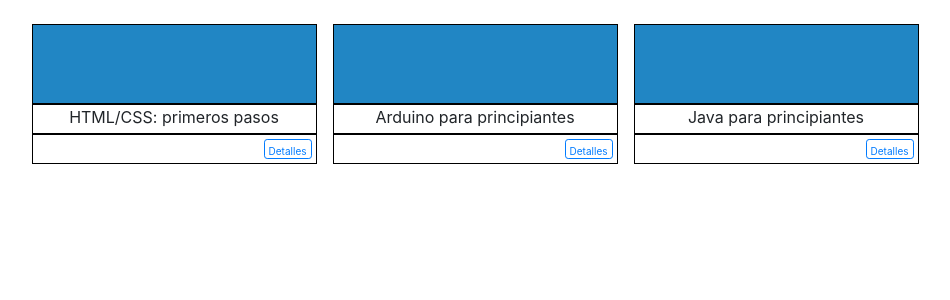
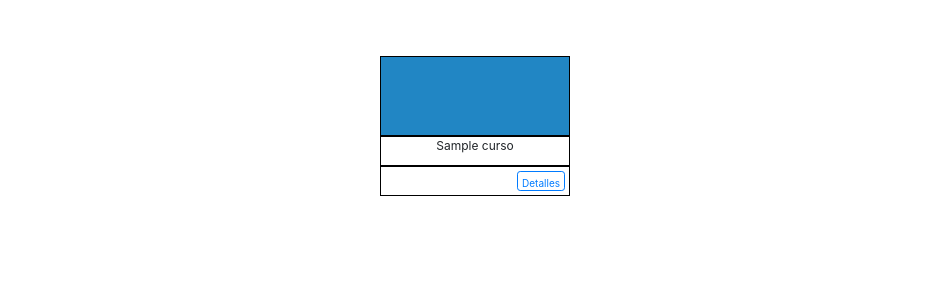
Before and after one commit to juanmanuel15/sge, a PHP site: page /cursos.php in a window 1280 px wide. Shown: the part 40-340 px from the top of the page, without its empty margins (165-1115 px from the left). Run offline with PHP 8.4, Linux system fonts and the light colour scheme; tables that the repository leaves empty or names only in its code hold one stand-in row (values such as "Sample post"); some web fonts are replaced.

Commit message:
Se modifico el modal y se generá automáticamente los cursos

```diff
--- a/css/usuario.css
+++ b/css/usuario.css
@@ -8,6 +8,7 @@ nav {
 
   a {
     color:white;
+
   }
 
   nav {
--- a/js/curso/cursos.js
+++ b/js/curso/cursos.js
@@ -6,24 +6,23 @@ $(document).ready(function() {
 	function leer(){
 		$.post('php/curso/leerCursos.php', function(respuesta){
 			respuesta = JSON.parse(respuesta);
-			Math.trunc(respuesta.length/3);
+			console.log(respuesta);
+
+			var curso = `<div class="row d-flex justify-content-center mt-2">`;
+			var relacion = 2;
+
+			for (var i = 0; i < respuesta.length; i++) {
 
 
 
-					$('#contenedor').append(curso);
+				if((i)%4 == 0 ){
+					curso += `</div>`;
+					curso += `<div class="row d-flex justify-content-center mt-4">`;
+				}
 
 
-					console.log(largo);
-					largo = respuesta.length-largo;
-					console.log(largo);
-
-					var curso = `<div class="row d-flex justify-content-center mt-4">`;
-
-					for (var i = ; i < largo; i++) {
-
-						if(i)
 				  curso += `
-								<div class="col-3 col-sm-3 col-md-3 col-lg-3 mt-4 mx-1">
+						<div class="col-${relacion} col-sm-${relacion} col-md-${relacion} col-lg-${relacion} mt-4 mx-1">
 							<div class="row">
 								<div class="col-12  a">
 								</div>
@@ -40,6 +39,7 @@ $(document).ready(function() {
 									<a href="curso.php?curso=${respuesta[i].id}" class="btn btn-outline-primary btn-sm btn-detalles p-1">Detalles</a>
 								</div>
 							</div>
+						</div>
 
 
 						`;
@@ -49,7 +49,7 @@ $(document).ready(function() {
 
 			}
 
-					curso = `</div>`;
+					curso += `</div>`;
 					$('#contenedor').append(curso);
 
 
--- a/js/cursos.js
+++ b/js/cursos.js
@@ -459,7 +459,7 @@ function selectores () {
 
 	//Obtenemos el selector para el lugar
 
-	$.get('cursos/lugar.php', function(respuesta){
+	/*$.get('cursos/lugar.php', function(respuesta){
 		$('#selectLugar').empty();
 		var array_respuesta = JSON.parse(respuesta);
 		var fila = '';
@@ -469,7 +469,7 @@ function selectores () {
 				}
 
 		$('#selectLugar').append(fila);
-	});
+	});*/
 
 	$.get('cursos/req.php', function(respuesta){
 		$('#selectReq').empty();
--- a/php/admin/cursos.php
+++ b/php/admin/cursos.php
@@ -8,7 +8,7 @@
 
 <!-- Modal Agregar Curso -->
 <div class="modal fade" id="modalCurso" tabindex="-1" role="dialog" aria-labelledby="exampleModalLabel" aria-hidden="true">
-  <div class="modal-dialog" role="document">
+  <div class="modal-dialog modal-lg" role="document">
     <div class="modal-content">
       <div class="modal-header">
         <h5 class="modal-title" id="modalTitulo">Agregar Curso</h5>
--- a/php/usuario/curso/leer.php
+++ b/php/usuario/curso/leer.php
@@ -17,7 +17,7 @@
 
 
        $query = "SELECT * FROM curso WHERE id_curso = '$curso'";
-
+       $tipo_actividad = '';
 
         $resultado = leerDatos($conexion, $query);
 
@@ -27,7 +27,7 @@
             $varCurso [] = [
                 'id_curso' => $row[0],
                 'titulo'=> $row[1],
-                'tipo_actividad'=> tipo_actividad($conexion,$row[2]),
+                'tipo_actividad'=> $tipo_actividad = tipo_actividad($conexion,$row[2]),
                 'descripcion' => $row[3],
                 'requisitos'=> $row[4],
                 'dirigido' => $row[5]
--- a/views/cursos.view.php
+++ b/views/cursos.view.php
@@ -34,6 +34,7 @@
           text-align:center;
           height: 30px;
           border: 1px solid black;
+          font-size: 12px;
       }
 
       div.c{
@@ -78,65 +79,7 @@
     </nav>
 
     <div class="container" id="contenedor">
-        <div class="row d-flex justify-content-center">
-            <div class="col-3 col-sm-3 col-md-3 col-lg-3 mt-4">
-            <div class="row">
-                <div class="col-12  a">
 
-                </div>
-            </div>
-
-            <div class="row">
-                <div class="col-12 b d-flex justify-content-center">
-                        <label>HTML/CSS: primeros pasos</label>
-                </div>
-            </div>
-
-            <div class="row">
-                <div class="col-12 c d-flex justify-content-end p-1">
-                    <a href="curso.php?curso=220319html/" class="btn btn-outline-primary btn-sm btn-detalles p-1">Detalles</a>
-                </div>
-            </div>
-        </div>
-        <div class="col-3 col-sm-3 col-md-3 col-lg-3 mt-4 mx-3">
-            <div class="row">
-                <div class="col-12  a">
-
-                </div>
-            </div>
-
-            <div class="row">
-                <div class="col-12 b d-flex justify-content-center">
-                    <label>Arduino para principiantes</label>
-                </div>
-            </div>
-
-            <div class="row">
-                    <div class="col-12 c d-flex justify-content-end p-1">
-                        <a href="curso.php?curso=220319ardui" class="btn btn-outline-primary btn-sm btn-detalles p-1">Detalles</a>
-                    </div>
-            </div>
-        </div>
-        <div class="col-3 col-sm-3 col-md-3 col-lg-3 mt-4">
-            <div class="row">
-                <div class="col-12  a">
-
-                </div>
-            </div>
-
-            <div class="row">
-                <div class="col-12 b d-flex justify-content-center">
-                    <label>Java para principiantes</label>
-                </div>
-            </div>
-
-            <div class="row">
-                    <div class="col-12 c d-flex justify-content-end p-1">
-                        <a href="curso.php?curso=220319javap" class="btn btn-outline-primary btn-sm btn-detalles p-1">Detalles</a>
-                    </div>
-            </div>
-        </div>
-        </div>
 
     </div>
     <script src="js/curso/cursos.js"></script>
```
Also changed, not shown: curso.php (+12 -11 lines). Lines whose indentation alone changed are shown as unchanged.
